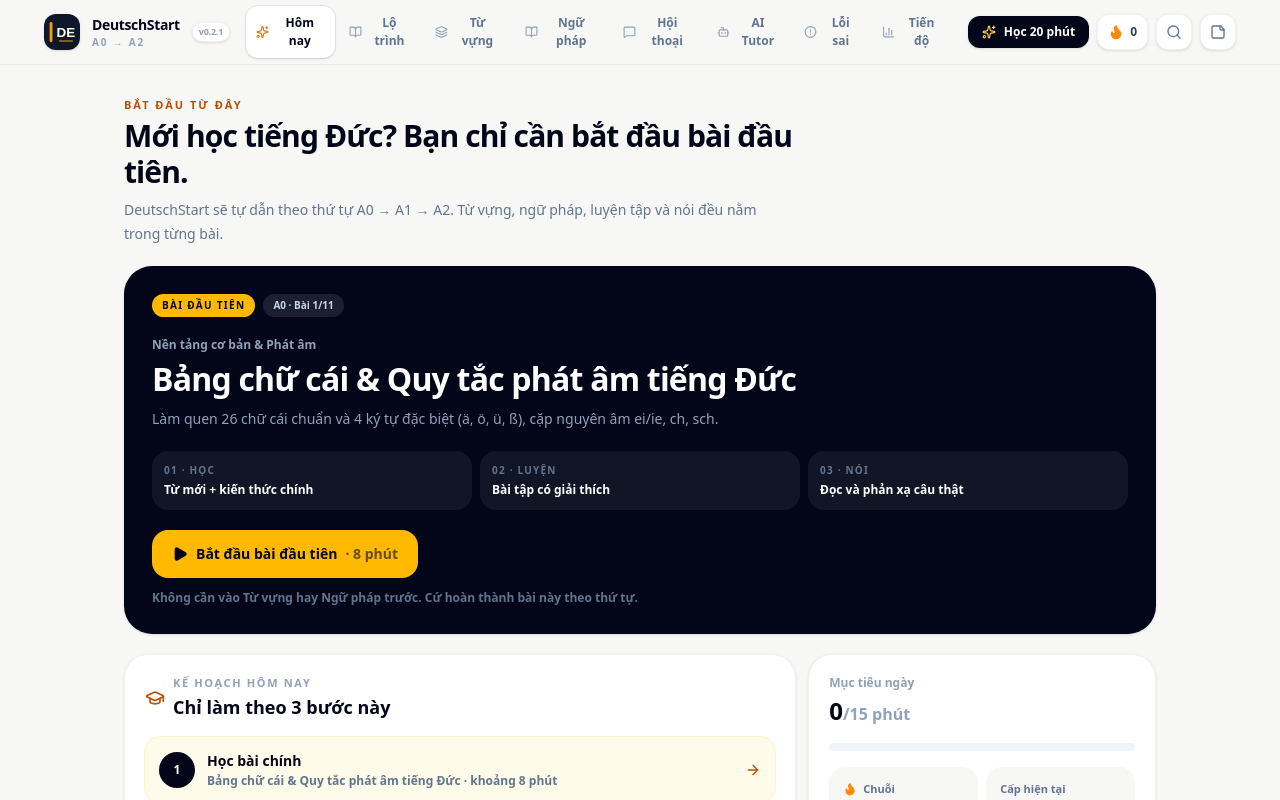
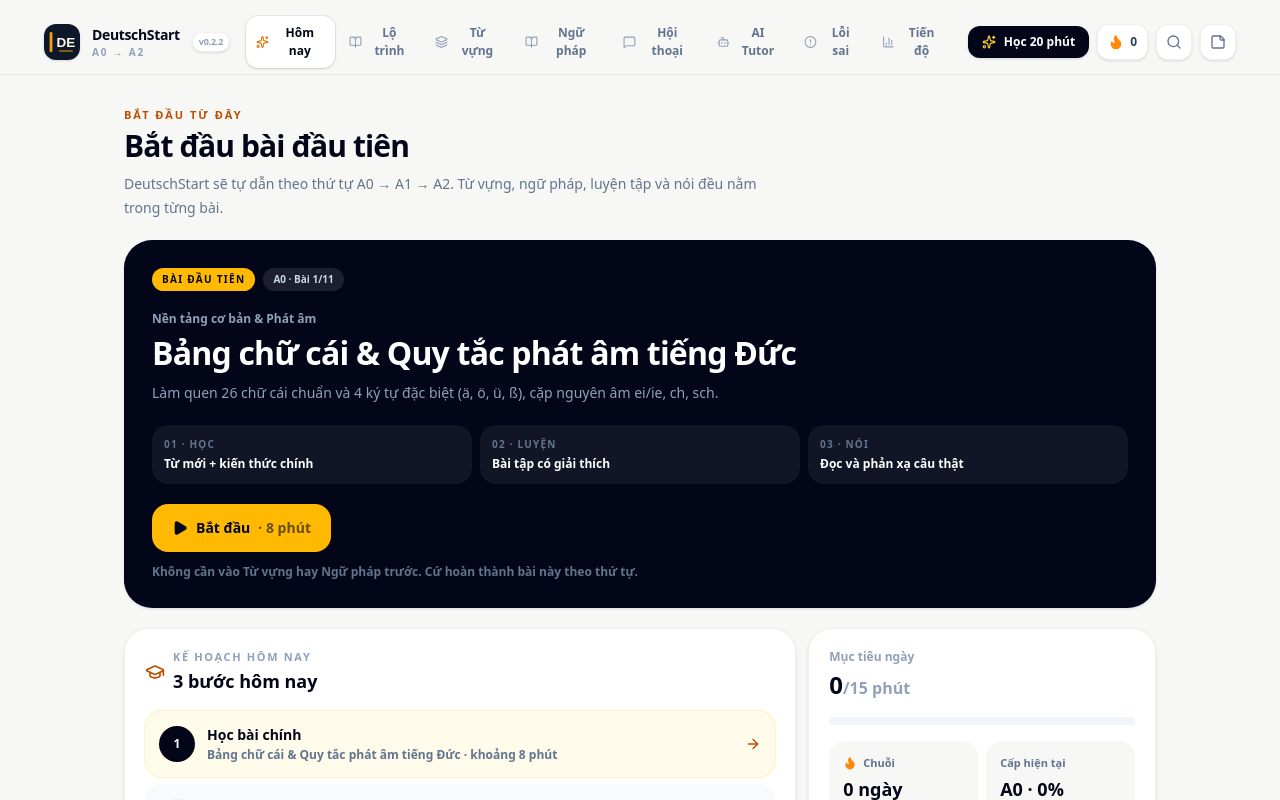
Before and after one commit to jinbduong-design/ABCA, a React (Vite) app: page / in a window 1280 px wide. Shown: the top 800 px of the page. Built offline with nearby package versions, Linux system fonts and the light colour scheme; no server answers.

Commit message:
v0.2.2 - lock and simplify mobile study UI

```diff
--- a/index.html
+++ b/index.html
@@ -12,7 +12,7 @@
     <meta name="mobile-web-app-capable" content="yes" />
     <meta name="apple-mobile-web-app-capable" content="yes" />
     <meta name="apple-mobile-web-app-title" content="DeutschStart" />
-    <meta name="apple-mobile-web-app-status-bar-style" content="black-translucent" />
+    <meta name="apple-mobile-web-app-status-bar-style" content="default" />
     <meta property="og:site_name" content="DeutschStart" />
     <meta property="og:title" content="DeutschStart — Học tiếng Đức A0 → A2" />
     <meta property="og:description" content="Lộ trình tiếng Đức A0 → A2, từ vựng SRS, ngữ pháp, hội thoại và AI Tutor cho người Việt." />
--- a/package.json
+++ b/package.json
@@ -1,7 +1,7 @@
 {
   "name": "deutschstart",
   "private": true,
-  "version": "0.2.1",
+  "version": "0.2.2",
   "type": "module",
   "scripts": {
     "dev": "tsx server.ts",
--- a/public/sw.js
+++ b/public/sw.js
@@ -1,4 +1,4 @@
-const CACHE_NAME = 'deutschstart-v0.2.1';
+const CACHE_NAME = 'deutschstart-v0.2.2';
 const APP_SHELL = ['/', '/manifest.webmanifest', '/logo-mark.svg', '/icon-192.png', '/icon-512.png', '/maskable-icon-512.png'];
 
 self.addEventListener('install', (event) => {
--- a/src/components/DailyDashboard.tsx
+++ b/src/components/DailyDashboard.tsx
@@ -108,17 +108,15 @@ export const DailyDashboard: React.FC<DailyDashboardProps> = ({
   const primaryLesson: Lesson | null = nextLessonInfo?.lesson || null;
 
   return (
-    <div className="mx-auto max-w-[1080px] px-4 pb-28 pt-5 sm:px-6 sm:pt-8 lg:pb-10 animate-fadeIn">
-      <header className="mb-5">
+    <div className="mobile-focus-scroll mx-auto max-w-[1080px] px-3 pb-24 pt-4 sm:px-6 sm:pb-28 sm:pt-8 lg:pb-10 animate-fadeIn">
+      <header className="mb-3 sm:mb-5">
         <p className="text-[11px] font-black uppercase tracking-[0.18em] text-amber-700">
           {isBrandNew ? 'Bắt đầu từ đây' : 'Hôm nay'}
         </p>
-        <h1 className="mt-1 max-w-2xl text-2xl font-black tracking-[-0.03em] text-slate-950 sm:text-3xl">
-          {isBrandNew
-            ? 'Mới học tiếng Đức? Bạn chỉ cần bắt đầu bài đầu tiên.'
-            : 'Học tiếp đúng bài của bạn — không cần tự chọn nội dung.'}
+        <h1 className="mt-1 max-w-2xl text-xl font-black tracking-[-0.03em] text-slate-950 sm:text-3xl">
+          {isBrandNew ? 'Bắt đầu bài đầu tiên' : 'Tiếp tục bài đang học'}
         </h1>
-        <p className="mt-2 max-w-2xl text-sm leading-6 text-slate-500">
+        <p className="mt-2 hidden max-w-2xl text-sm leading-6 text-slate-500 sm:block">
           {isBrandNew
             ? 'DeutschStart sẽ tự dẫn theo thứ tự A0 → A1 → A2. Từ vựng, ngữ pháp, luyện tập và nói đều nằm trong từng bài.'
             : 'App tự chọn bài tiếp theo dựa trên tiến độ. Các tab khác chỉ là công cụ hỗ trợ khi bạn cần.'}
@@ -143,11 +141,11 @@ export const DailyDashboard: React.FC<DailyDashboardProps> = ({
             <h2 className="mt-1.5 max-w-2xl text-2xl font-black leading-tight tracking-[-0.025em] sm:text-[32px]">
               {primaryLesson.titleVietnamese}
             </h2>
-            <p className="mt-2 max-w-xl text-sm leading-6 text-slate-400">
+            <p className="mt-2 hidden max-w-xl text-sm leading-6 text-slate-400 sm:block">
               {primaryLesson.description}
             </p>
 
-            <div className="mt-5 grid gap-2 sm:grid-cols-3">
+            <div className="mt-5 hidden gap-2 sm:grid sm:grid-cols-3">
               <div className="rounded-2xl bg-white/[0.06] p-3">
                 <p className="text-[10px] font-black uppercase tracking-[0.12em] text-slate-500">01 · Học</p>
                 <p className="mt-1 text-xs font-bold text-white">Từ mới + kiến thức chính</p>
@@ -168,12 +166,12 @@ export const DailyDashboard: React.FC<DailyDashboardProps> = ({
               className="mt-5 inline-flex min-h-12 w-full items-center justify-center gap-2 rounded-2xl bg-amber-400 px-5 text-sm font-black text-slate-950 transition hover:bg-amber-300 sm:w-auto"
             >
               <Play className="h-4 w-4 fill-current" />
-              {isBrandNew ? 'Bắt đầu bài đầu tiên' : 'Tiếp tục học'}
+              {isBrandNew ? 'Bắt đầu' : 'Tiếp tục'}
               <span className="font-bold opacity-60">· {primaryLesson.estimatedMinutes} phút</span>
             </button>
 
             {isBrandNew && (
-              <p className="mt-3 text-xs font-semibold text-slate-500">
+              <p className="mt-3 hidden text-xs font-semibold text-slate-500 sm:block">
                 Không cần vào Từ vựng hay Ngữ pháp trước. Cứ hoàn thành bài này theo thứ tự.
               </p>
             )}
@@ -181,13 +179,13 @@ export const DailyDashboard: React.FC<DailyDashboardProps> = ({
         </section>
       )}
 
-      <section className="mt-5 grid gap-3 lg:grid-cols-[1.45fr_0.75fr]">
+      <section className="mt-4 grid gap-3 sm:mt-5 lg:grid-cols-[1.45fr_0.75fr]">
         <div className="rounded-[24px] border border-black/[0.06] bg-white p-5 shadow-sm">
           <div className="flex items-center gap-2">
             <GraduationCap className="h-5 w-5 text-amber-700" />
             <div>
-              <p className="text-[11px] font-black uppercase tracking-[0.15em] text-slate-400">Kế hoạch hôm nay</p>
-              <h2 className="mt-0.5 text-lg font-black text-slate-950">Chỉ làm theo 3 bước này</h2>
+              <p className="hidden text-[11px] font-black uppercase tracking-[0.15em] text-slate-400 sm:block">Kế hoạch hôm nay</p>
+              <h2 className="text-base font-black text-slate-950 sm:mt-0.5 sm:text-lg">3 bước hôm nay</h2>
             </div>
           </div>
 
@@ -199,7 +197,7 @@ export const DailyDashboard: React.FC<DailyDashboardProps> = ({
               <span className="grid h-9 w-9 shrink-0 place-items-center rounded-full bg-slate-950 text-xs font-black text-white">1</span>
               <div className="min-w-0 flex-1">
                 <p className="text-sm font-black text-slate-950">Học bài chính</p>
-                <p className="mt-0.5 truncate text-xs font-semibold text-slate-500">
+                <p className="mt-0.5 hidden truncate text-xs font-semibold text-slate-500 sm:block">
                   {primaryLesson?.titleVietnamese || 'Bài tiếp theo'} · khoảng {primaryLesson?.estimatedMinutes || 10} phút
                 </p>
               </div>
@@ -213,7 +211,7 @@ export const DailyDashboard: React.FC<DailyDashboardProps> = ({
               <span className="grid h-9 w-9 shrink-0 place-items-center rounded-full bg-white text-xs font-black text-slate-500 ring-1 ring-black/[0.06]">2</span>
               <div className="min-w-0 flex-1">
                 <p className="text-sm font-black text-slate-900">Ôn từ</p>
-                <p className="mt-0.5 text-xs font-semibold text-slate-500">
+                <p className="mt-0.5 hidden text-xs font-semibold text-slate-500 sm:block">
                   {reviewCards.length > 0
                     ? reviewCards.length + ' từ đang đến hạn · khoảng 3 phút'
                     : isBrandNew
@@ -231,7 +229,7 @@ export const DailyDashboard: React.FC<DailyDashboardProps> = ({
               <span className="grid h-9 w-9 shrink-0 place-items-center rounded-full bg-white text-xs font-black text-slate-500 ring-1 ring-black/[0.06]">3</span>
               <div className="min-w-0 flex-1">
                 <p className="text-sm font-black text-slate-900">Nói lại một chút</p>
-                <p className="mt-0.5 text-xs font-semibold text-slate-500">Luyện phản xạ khoảng 2 phút sau khi học</p>
+                <p className="mt-0.5 hidden text-xs font-semibold text-slate-500 sm:block">Luyện phản xạ khoảng 2 phút sau khi học</p>
               </div>
               <MessageCircle className="h-4 w-4 text-emerald-600" />
             </button>
@@ -263,14 +261,14 @@ export const DailyDashboard: React.FC<DailyDashboardProps> = ({
 
           <button
             onClick={onOpenDailySession}
-            className="mt-3 inline-flex min-h-10 w-full items-center justify-center gap-2 rounded-xl border border-black/[0.07] px-3 text-xs font-black text-slate-600 hover:bg-slate-50"
+            className="mt-3 hidden min-h-10 w-full items-center justify-center gap-2 rounded-xl border border-black/[0.07] px-3 text-xs font-black text-slate-600 hover:bg-slate-50 sm:inline-flex"
           >
             <Clock3 className="h-4 w-4" />Phiên học 20 phút
           </button>
         </div>
       </section>
 
-      <section className="mt-7">
+      <section className="mt-7 hidden sm:block">
         <div className="mb-3 flex items-end justify-between gap-3">
           <div>
             <p className="text-[11px] font-black uppercase tracking-[0.16em] text-slate-400">Công cụ phụ</p>
@@ -305,7 +303,7 @@ export const DailyDashboard: React.FC<DailyDashboardProps> = ({
         </div>
       </section>
 
-      <section className="mt-5 rounded-[22px] border border-black/[0.06] bg-white p-5 shadow-sm">
+      <section className="mt-5 hidden rounded-[22px] border border-black/[0.06] bg-white p-5 shadow-sm sm:block">
         <div className="flex items-center justify-between gap-4">
           <div>
             <p className="flex items-center gap-1.5 text-[11px] font-black uppercase tracking-[0.14em] text-slate-400">
@@ -336,7 +334,7 @@ export const DailyDashboard: React.FC<DailyDashboardProps> = ({
 
       <button
         onClick={() => onNavigate('learn')}
-        className="mt-4 flex w-full items-center justify-between rounded-[20px] border border-black/[0.06] bg-white px-5 py-4 text-left shadow-sm"
+        className="mt-4 hidden w-full items-center justify-between rounded-[20px] border border-black/[0.06] bg-white px-5 py-4 text-left shadow-sm sm:flex"
       >
         <span className="flex items-center gap-3">
           <span className="grid h-9 w-9 place-items-center rounded-xl bg-amber-50 text-amber-700">
--- a/src/components/Navbar.tsx
+++ b/src/components/Navbar.tsx
@@ -43,8 +43,8 @@ export const Navbar: React.FC<NavbarProps> = ({
   onOpenDailySession,
 }) => {
   return (
-    <header className="sticky top-0 z-40 border-b border-black/[0.06] bg-[#f7f7f5]/90 pt-[env(safe-area-inset-top)] backdrop-blur-xl">
-      <div className="mx-auto flex h-16 max-w-[1240px] items-center gap-4 px-4 sm:px-6">
+    <header className="app-top-safe sticky top-0 z-40 border-b border-black/[0.06] bg-[#f7f7f5]/95 backdrop-blur-xl">
+      <div className="mx-auto flex h-14 max-w-[1240px] items-center gap-2 px-3 sm:h-16 sm:gap-4 sm:px-6">
         <button
           onClick={() => onNavigate('home')}
           className="flex shrink-0 items-center gap-3 rounded-xl text-left focus:outline-none focus-visible:ring-2 focus-visible:ring-amber-500"
@@ -54,7 +54,7 @@ export const Navbar: React.FC<NavbarProps> = ({
             src="/logo-mark.svg"
             alt=""
             aria-hidden="true"
-            className="h-9 w-9 rounded-xl shadow-sm"
+            className="h-8 w-8 rounded-[10px] shadow-sm sm:h-9 sm:w-9 sm:rounded-xl"
           />
           <span className="hidden sm:block">
             <span className="block text-sm font-black tracking-tight text-slate-950">DeutschStart</span>
@@ -103,7 +103,7 @@ export const Navbar: React.FC<NavbarProps> = ({
 
           <button
             onClick={() => onNavigate('progress')}
-            className="flex h-9 items-center gap-1.5 rounded-xl border border-black/[0.06] bg-white px-2.5 text-xs font-bold text-slate-700 shadow-sm transition hover:border-amber-200 hover:text-amber-700"
+            className="flex h-8 items-center gap-1 rounded-lg border border-black/[0.06] bg-white px-2 text-[11px] font-bold text-slate-700 shadow-sm transition hover:border-amber-200 hover:text-amber-700 sm:h-9 sm:gap-1.5 sm:rounded-xl sm:px-2.5 sm:text-xs"
             title="Chuỗi ngày học"
           >
             <Flame className="h-4 w-4 fill-orange-400 text-orange-400" />
@@ -112,7 +112,7 @@ export const Navbar: React.FC<NavbarProps> = ({
 
           <button
             onClick={onOpenSearch}
-            className="grid h-9 w-9 place-items-center rounded-xl border border-black/[0.06] bg-white text-slate-500 shadow-sm transition hover:text-slate-950"
+            className="hidden h-9 w-9 place-items-center rounded-xl border border-black/[0.06] bg-white text-slate-500 shadow-sm transition hover:text-slate-950 sm:grid"
             title="Tìm kiếm — Ctrl/⌘ K"
           >
             <Search className="h-4 w-4" />
--- a/src/index.css
+++ b/src/index.css
@@ -8,17 +8,42 @@
 
 @layer base {
   html {
+    width: 100%;
+    max-width: 100%;
+    overflow-x: hidden;
     background: #f7f7f5;
+    overscroll-behavior-x: none;
   }
 
   body {
     margin: 0;
-    min-width: 320px;
+    width: 100%;
+    min-width: 0;
+    max-width: 100vw;
+    min-height: 100dvh;
+    overflow-x: hidden;
+    overscroll-behavior-x: none;
     background: #f7f7f5;
     color: #0f172a;
     font-family: Inter, ui-sans-serif, system-ui, -apple-system, BlinkMacSystemFont, "Segoe UI", sans-serif;
     -webkit-font-smoothing: antialiased;
     -moz-osx-font-smoothing: grayscale;
+    -webkit-text-size-adjust: 100%;
+    touch-action: pan-y pinch-zoom;
+  }
+
+  #root {
+    position: relative;
+    width: 100%;
+    max-width: 100vw;
+    min-height: 100dvh;
+    overflow-x: hidden;
+  }
+
+  img,
+  video,
+  canvas {
+    max-width: 100%;
   }
 
   button,
@@ -52,6 +77,12 @@
   padding-bottom: env(safe-area-inset-bottom);
 }
 
+.app-top-safe {
+  padding-top: max(env(safe-area-inset-top), 10px);
+  padding-left: env(safe-area-inset-left);
+  padding-right: env(safe-area-inset-right);
+}
+
 ::-webkit-scrollbar {
   width: 7px;
   height: 7px;
@@ -69,3 +100,13 @@
 ::-webkit-scrollbar-thumb:hover {
   background: #a8a29e;
 }
+
+@media (max-width: 767px) {
+  * {
+    min-width: 0;
+  }
+
+  .mobile-focus-scroll {
+    overscroll-behavior-y: contain;
+  }
+}
--- a/src/version.ts
+++ b/src/version.ts
@@ -1 +1 @@
-export const APP_VERSION = '0.2.1';
+export const APP_VERSION = '0.2.2';
```
Also changed, not shown: src/components/BottomNav.tsx (+51 -32 lines), 1 other file (tests, documents, lock files or other folders).
